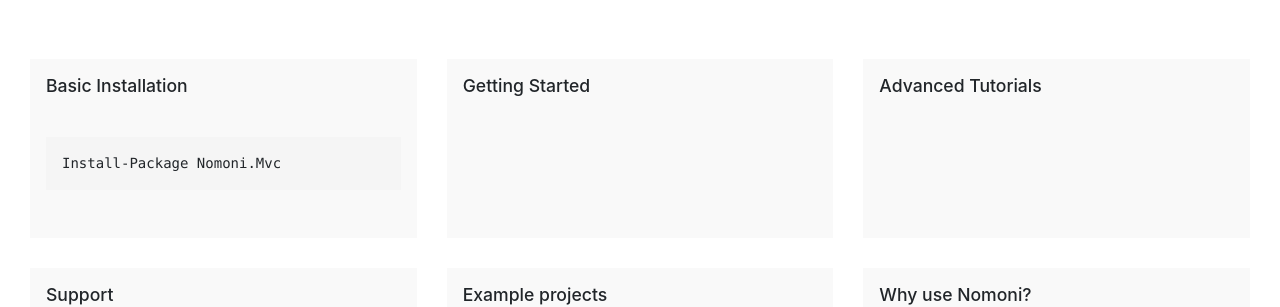
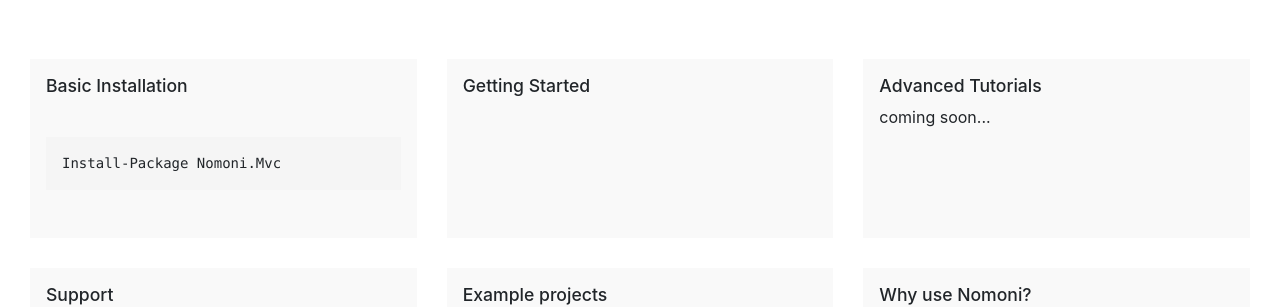
Before and after one commit to treefishuk/nomoni-theme, a Jekyll site: the page built from index.html, in a window 1280 px wide. Shown: the part 276-583 px from the top of the page. Built offline with Jekyll 4.4.1, drawn with Linux system fonts in a browser that asks for light colours.

Commit message:
Update home.html

```diff
--- a/_layouts/home.html
+++ b/_layouts/home.html
@@ -50,9 +50,8 @@
 
         <h2>Advanced Tutorials</h2>
 
-        {% for doc in site.advanced_tutorials %}
-        <li><a href="{{ doc.url }}">{{ doc.title }}</a></li>
-        {% endfor %}
+        coming soon...
+
     </div>
 
 
```
